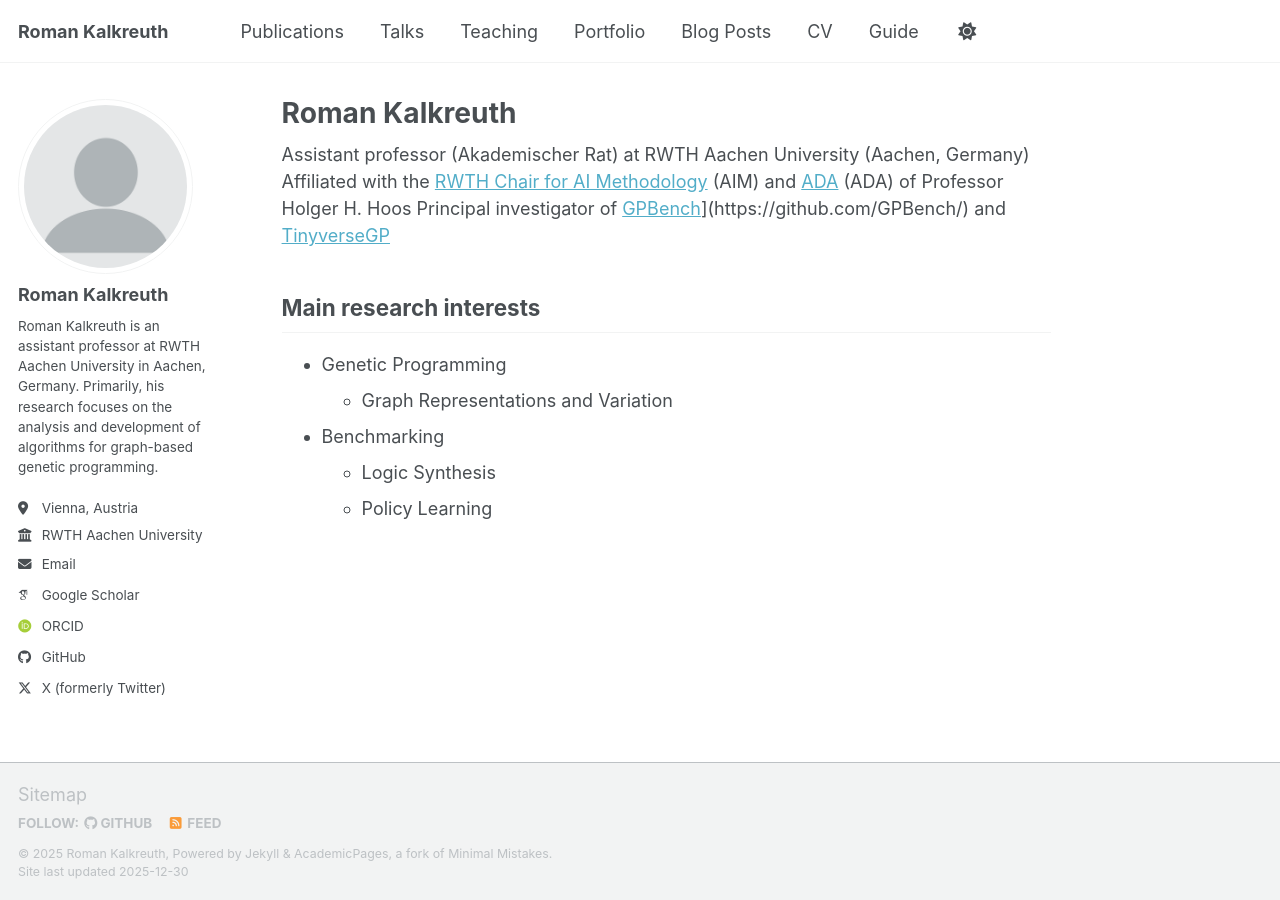
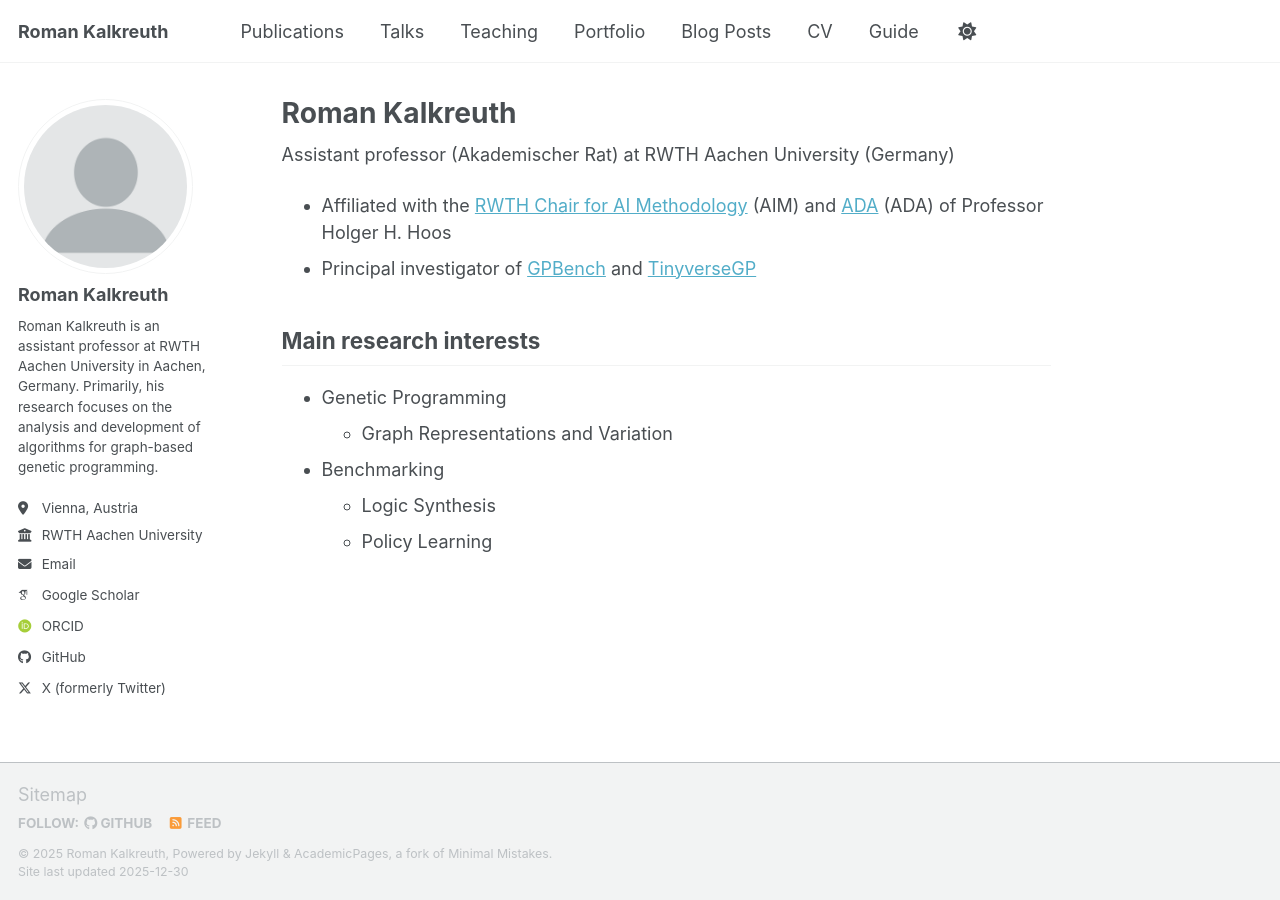
Before and after one commit to RomanKalkreuth/romankalkreuth.github.io, a Jekyll site: the page built from _pages/about.md, in a window 1280 px wide. Built offline with Jekyll 4.4.1, drawn with Linux system fonts in a browser that asks for light colours; some web fonts are replaced; a script bundle is joined from its source files by our own code; library files that are not in the unit come from our copies.

Commit message:
Update about.md

```diff
--- a/_pages/about.md
+++ b/_pages/about.md
@@ -7,9 +7,9 @@ redirect_from:
   - /about.html
 ---
 
-Assistant professor (Akademischer Rat) at RWTH Aachen University (Aachen, Germany)
-Affiliated with the [RWTH Chair for AI Methodology](https://www.aim.rwth-aachen.de/) (AIM) and [ADA](https://ada.liacs.nl/) (ADA) of Professor Holger H. Hoos
-Principal investigator of [GPBench](https://[gpbench.github.com](https://github.com/GPBench/T)/)](https://github.com/GPBench/) and [TinyverseGP](https://github.com/GPBench/TinyverseGP)
+Assistant professor (Akademischer Rat) at RWTH Aachen University (Germany)
+- Affiliated with the [RWTH Chair for AI Methodology](https://www.aim.rwth-aachen.de/) (AIM) and [ADA](https://ada.liacs.nl/) (ADA) of Professor Holger H. Hoos
+- Principal investigator of [GPBench](https://github.com/GPBench/) and [TinyverseGP](https://github.com/GPBench/TinyverseGP)
 
 ## Main research interests
 
```
